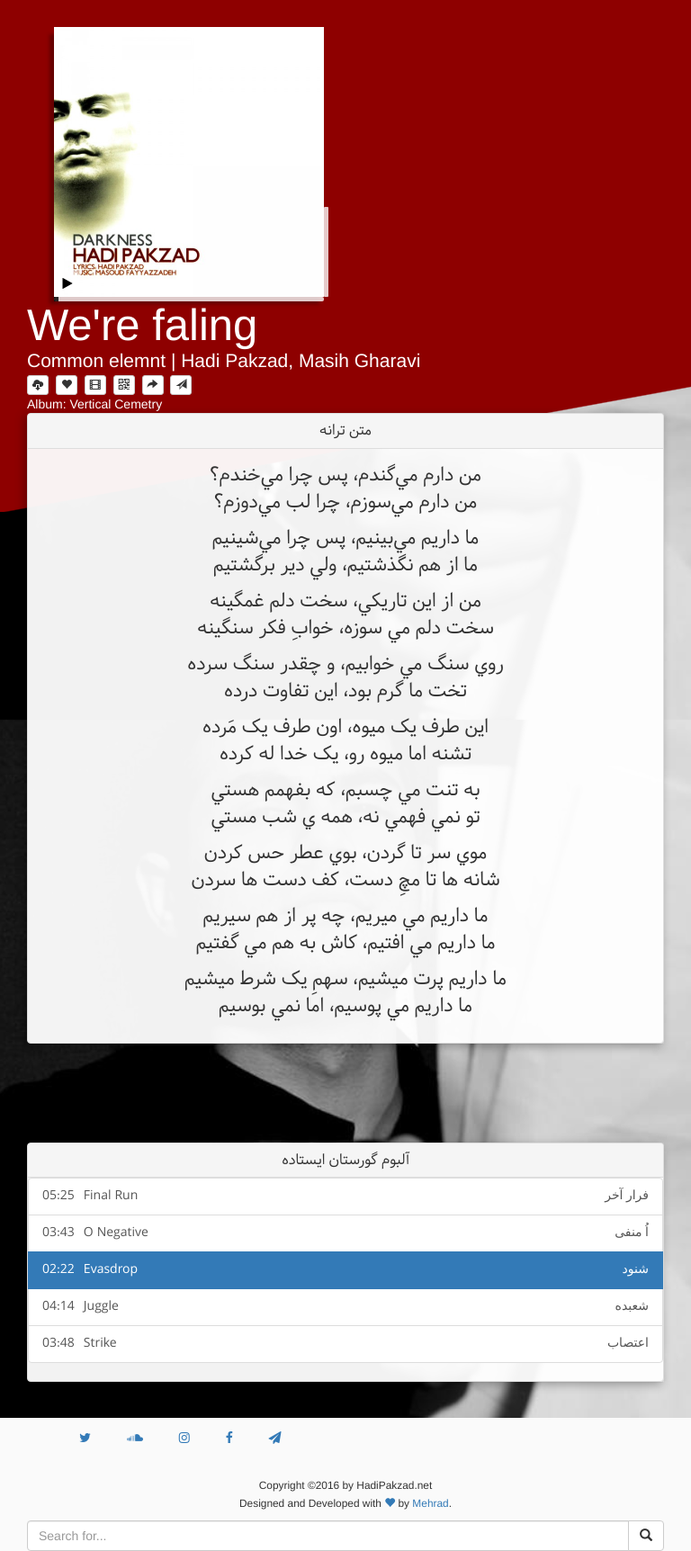
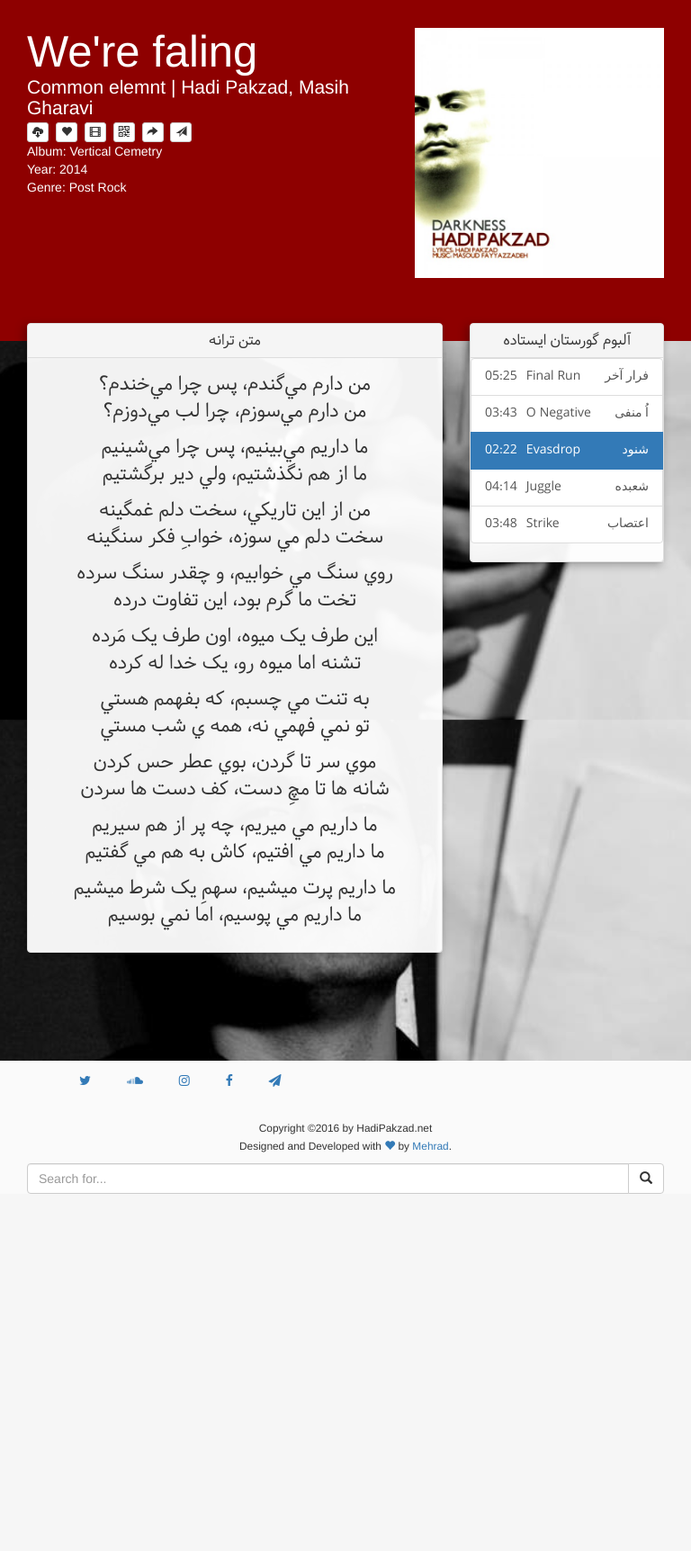
Before and after one commit to mehrad77/Project-M, a PHP site: page / in a window 768 px wide. Shown: the whole page at 90% size. After the commit the page ends 1327 px from the top, so only its background shows below. Run offline with PHP 8.4, Linux system fonts and the light colour scheme.

Commit message:
Even more responsive!

```diff
--- a/css/style.css
+++ b/css/style.css
@@ -324,7 +324,13 @@ html, body {
 .mainCoverMob{
 	display:none;
 }
-@media only screen and (max-width: 700px) {
+.tabcover{
+	display:none;
+}
+.tabcoverdiv{
+	display:none;
+}
+@media only screen and (max-width: 720px) {
 
 	body{
 
@@ -361,9 +367,42 @@ html, body {
 	background-color: #8e0000;
 	background-size: 100% 10em, 100% calc(100% - 10em);
 	}
+}
+@media only screen and (min-width:721px) and (max-width: 991px) {
 
+	body{
+	}
+	audio{
+		width: 100%;
+	}
+	.navbar-right{
+		display:none;
+	}
+	.MusicPlayer{
+		display:none;
+	}
+	.lyricsBox {
+		position: relative;
+		top: -20px;
+	}
+	.panel{
+		border-radius: 0px;
+	}
+	.musicInfoSecOut {
+		background-color: #8e0000;
+		background-size: 100% 10em, 100% calc(100% - 10em);
+	}
+	#tabcover{
+		display:inline;
+		width:100%;
+	}
+	.tabcoverdiv{
+		display:inline;
+	}
 
-
+	.navbar-left {
+		float: none !important;
+	}
 
 
 }
--- a/index.php
+++ b/index.php
@@ -40,7 +40,6 @@
     </nav>
 
 <div id="mobcover" class="mainCoverMob" onclick="playAudio()">
-
 </div>
 	<div class="musicInfoSecOut"> <!-- Warpper -->
 		<div class="musicInfoSecIn">
@@ -76,7 +75,7 @@
 					</div>
 				</div>
 
-				<div class="col-md-7">
+				<div class="col-md-7 col-xs-8 col-sm-7">
 					<h1 id="musicName">We're faling</h1>
 					<h2 id="albumName">Common elemnt | Hadi Pakzad, Masih Gharavi</h2>
 					<button type="button" class="btn btn-default btn-xs" data-toggle="tooltip" data-placement="bottom" title="Downlaod this song">
@@ -104,13 +103,17 @@
 					Year: 2014</br>
 					Genre: Post Rock</br>
 				</div>
+
+				<div class="col-xs-4 col-sm-5 tabcoverdiv">
+					<img id="tabcover" class="mainCoverTab" src="img/cover.jpg" onclick="playAudio()" />
+				</div>
 			</div> <!-- Continer end -->
 		</div>
 	</div>
 	<div class="container-fluid" style="max-width:1024px;min-height:100%;">
 		<div class="poemsec" style="">
 
-			<div class="col-md-7 col-md-push-5">
+			<div class="col-md-7 col-md-push-5 col-sm-8">
 					<div class="panel-group lyricsBox" id="accordion" role="tablist" aria-multiselectable="true">
 						<div class="panel panel-default">
 							<div class="panel-heading" role="tab" id="headingOne">
@@ -130,7 +133,7 @@
 				</div>
 
 
-				<div class="col-md-5 col-md-pull-7 playListBox">
+				<div class="col-md-5 col-md-pull-7 col-sm-4 playListBox">
 					<div class="panel-group" id="accordion2" role="tablist" aria-multiselectable="true">
 						<div class="panel panel-default">
 							<div class="panel-heading" role="tab" id="heading2">
@@ -310,6 +313,4 @@ console.log("done");
 	</script>
 
 
-
-
 </html>
```
